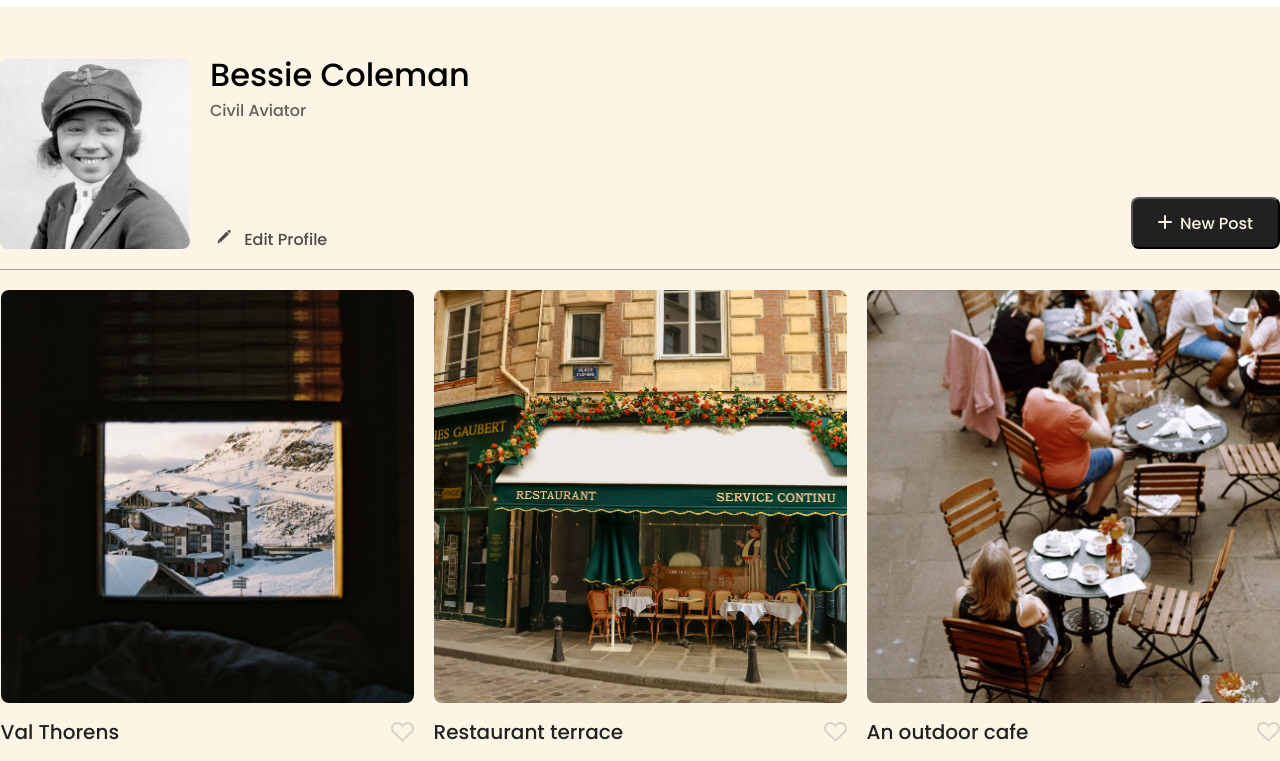
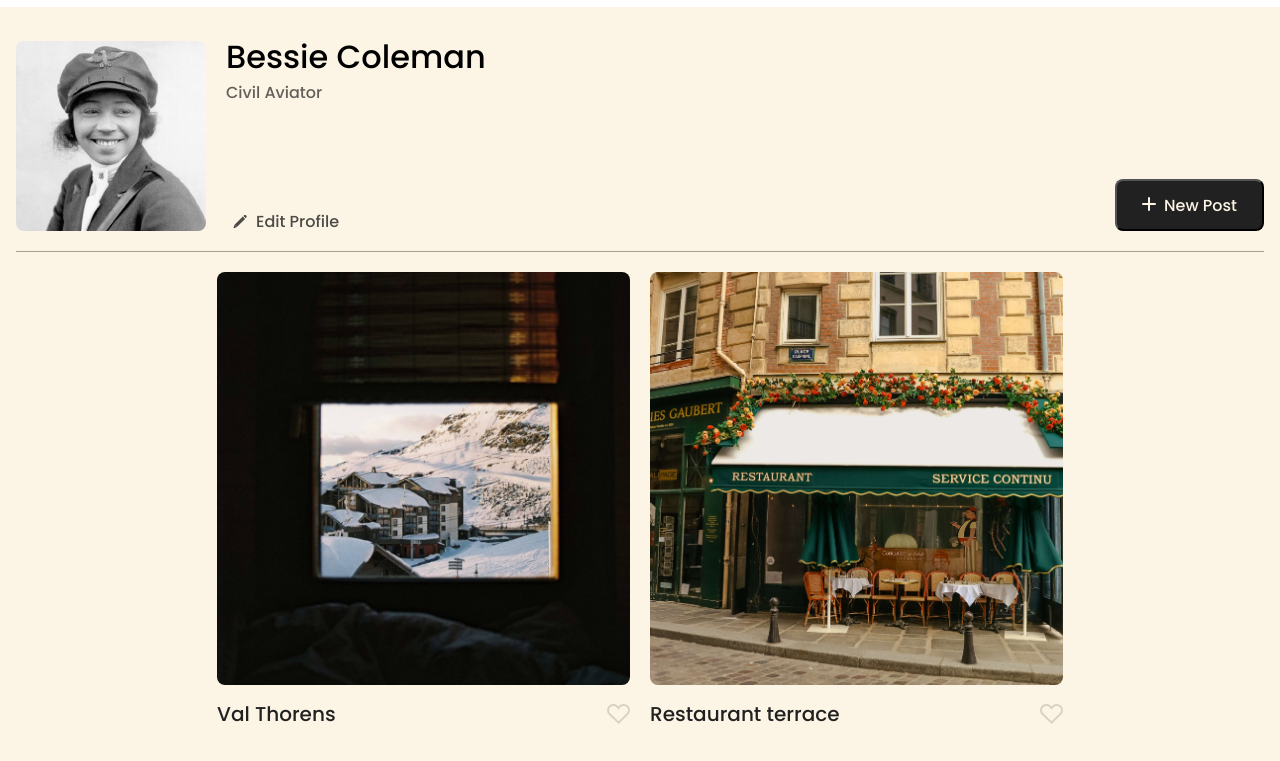
Before and after one commit to Yess-R/se_project_spots, a plain HTML site: page index.html in a window 1280 px wide. Shown: the part 39-800 px from the top of the page. Drawn offline with Linux system fonts and the light colour scheme.

Commit message:
fixes to project

```diff
--- a/blocks/card.css
+++ b/blocks/card.css
@@ -34,6 +34,7 @@
   background-color: transparent;
   color: #212121;
   opacity: 40%;
+  cursor: pointer;
 }
 
 .card__like-btn:hover {
--- a/blocks/page.css
+++ b/blocks/page.css
@@ -4,6 +4,10 @@
   font-family: Poppins, Arial, Helvetica, sans-serif;
 }
 
+.page__content {
+  margin: 0 16px;
+}
+
 .page__section {
   max-width: 1280px;
   margin: 0 auto;
--- a/blocks/profile.css
+++ b/blocks/profile.css
@@ -2,6 +2,7 @@
   display: flex;
   padding: 34px 0 20px;
   border-bottom: 1px rgba(33, 33, 33, 0.4) solid;
+  box-sizing: border-box;
 }
 
 .profile__avatar {
@@ -46,6 +47,8 @@
 
 .profile__edit-btn {
   margin-top: auto;
+  display: flex;
+  align-items: center;
   background-color: transparent;
   color: #212121;
   opacity: 80%;
--- a/index.html
+++ b/index.html
@@ -16,7 +16,7 @@
       <header class="header">
         <img src="./images/logo.svg" alt="Spot logo" class="header__logo" />
       </header>
-      <main class="content">
+      <main class="page__content">
         <section class="profile page__section">
           <img
             src="./images/avatar.jpg"
```
